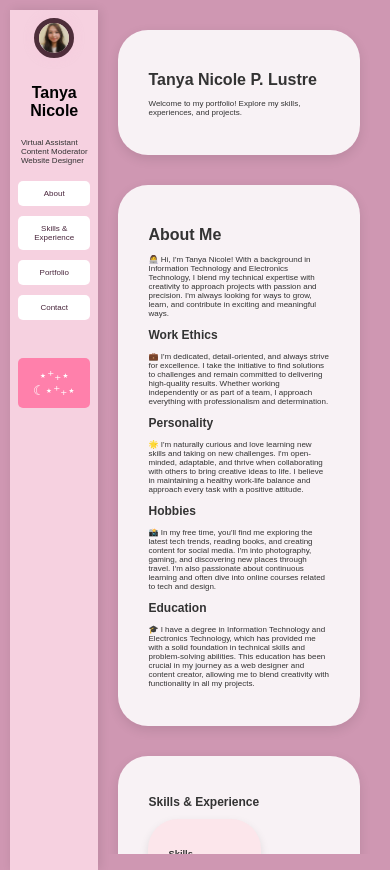
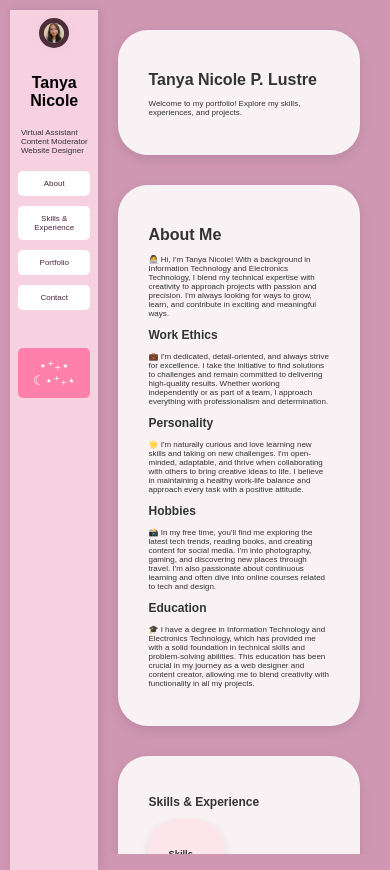
Before and after one commit to TanyaLust3/My-portfolio, a plain HTML site: page index.html in a window 390 px wide. Drawn offline with Linux system fonts and the light colour scheme.

Commit message:
styles.css

```diff
--- a/styles.css
+++ b/styles.css
@@ -377,8 +377,8 @@ h2.job-title {
         }
 
         .sidebar img {
-            width: 30px; /* Smallest profile image */
-            height: 30px;
+            width: 20px; /* Smallest profile image */
+            height: 20px;
         }
 
         .skills-container {
@@ -387,7 +387,7 @@ h2.job-title {
         }
 
         .skill-box, .experience-box {
-            width: 40%; /* Full width for skill and experience boxes */
+            width: 20%; /* Full width for skill and experience boxes */
             margin-bottom: 3px; /* Reduce margin for tight space */
         }
 
```
